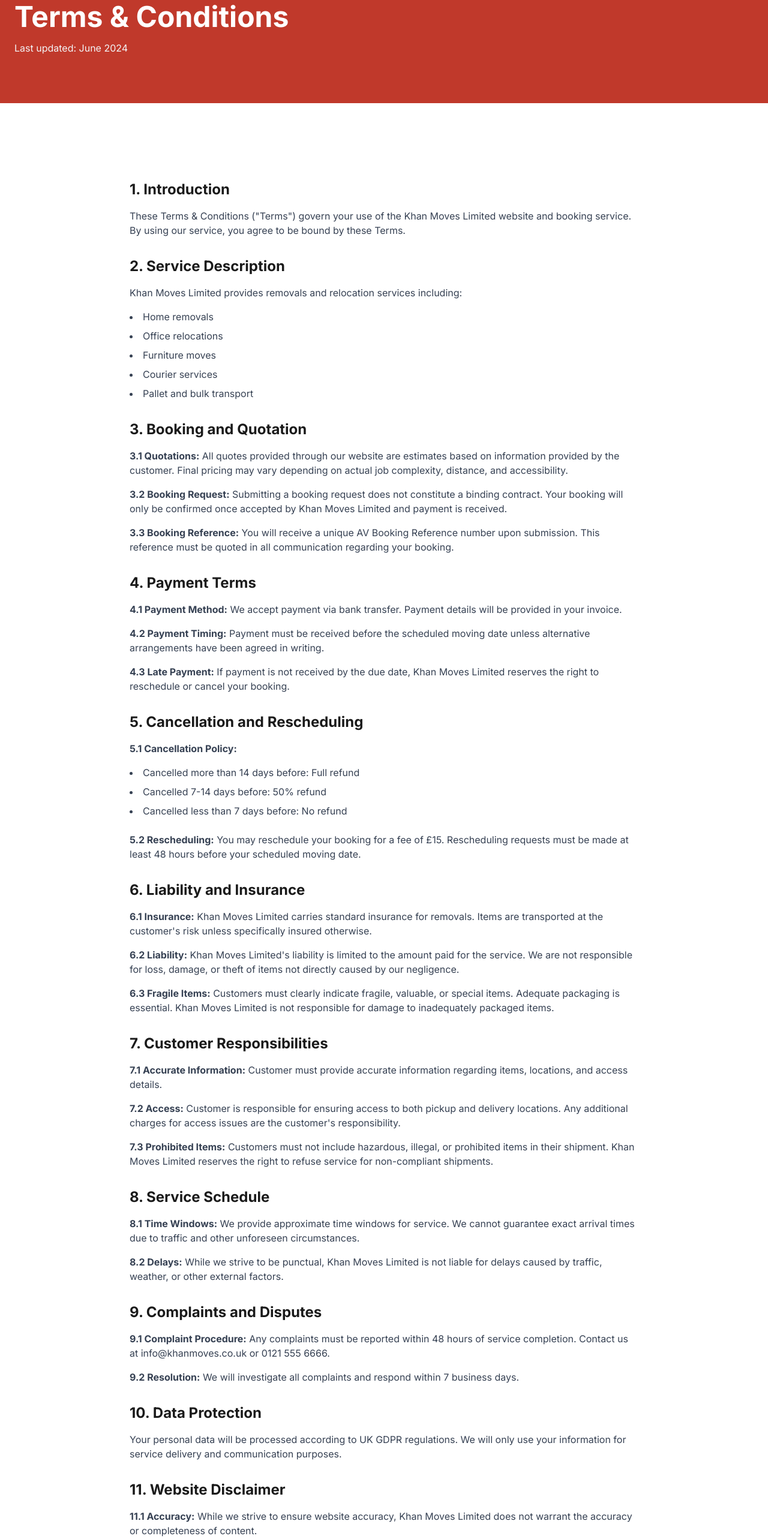
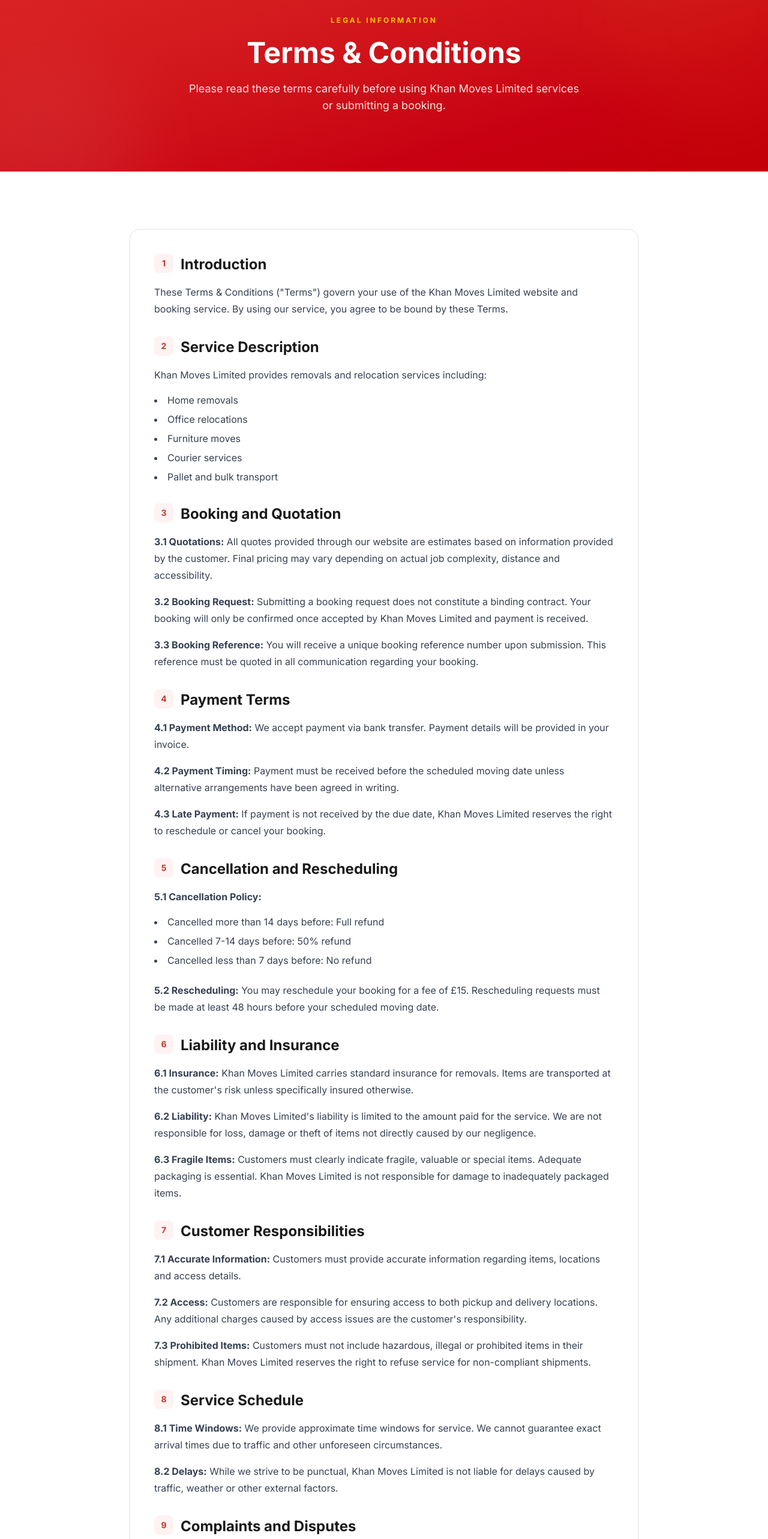
Before and after one commit to khan47650/khan-moves-frontend, a React (Vite) app: page /terms in a window 1280 px wide. Shown: the part 140-2706 px from the top of the page at 60% size. Built offline with nearby package versions, Linux system fonts and the light colour scheme.

Commit message:
some changes

```diff
--- a/src/pages/TermsPage.jsx
+++ b/src/pages/TermsPage.jsx
@@ -1,39 +1,108 @@
-import React from 'react';
+import React from "react";
+import { Link } from "react-router-dom";
+import { motion } from "framer-motion";
+import {
+  FiArrowRight,
+  FiMail,
+  FiPhone
+} from "react-icons/fi";
 
 export default function TermsPage() {
   return (
-    <div className="w-full">
-      {/* Page Header */}
-      <section className="bg-[#C0392B] text-white py-16 md:py-20">
-        <div className="max-w-7xl mx-auto px-6">
-          <h1 className="text-4xl md:text-5xl font-bold">
+    <motion.div
+      initial={{ opacity: 0 }}
+      animate={{ opacity: 1 }}
+      transition={{ duration: 0.4 }}
+      className="w-full bg-[#F5F1ED]"
+    >
+      {/* Hero Section */}
+      <section className="relative overflow-hidden bg-[#DC2626] py-16 text-white md:py-24">
+        <div className="absolute inset-0 bg-linear-to-br from-[#DC2626] to-red-700" />
+
+        <div className="absolute -right-24 -top-24 h-96 w-96 rounded-full bg-yellow-400 opacity-5 blur-3xl" />
+
+        <div className="absolute -bottom-32 -left-20 h-80 w-80 rounded-full bg-white opacity-5 blur-3xl" />
+
+        <div className="relative z-10 mx-auto max-w-7xl px-6 text-center">
+          <motion.span
+            initial={{
+              opacity: 0,
+              y: 20
+            }}
+            animate={{
+              opacity: 1,
+              y: 0
+            }}
+            transition={{
+              duration: 0.5
+            }}
+            className="mb-4 inline-block text-xs font-bold uppercase tracking-[0.25em] text-yellow-400"
+          >
+            Legal Information
+          </motion.span>
+
+          <motion.h1
+            initial={{
+              opacity: 0,
+              y: 30
+            }}
+            animate={{
+              opacity: 1,
+              y: 0
+            }}
+            transition={{
+              duration: 0.6,
+              delay: 0.1
+            }}
+            className="mb-4 text-4xl font-bold leading-tight md:text-5xl"
+          >
             Terms & Conditions
-          </h1>
-          <p className="text-gray-100 mt-4">
-            Last updated: June 2024
-          </p>
+          </motion.h1>
+
+          <motion.p
+            initial={{
+              opacity: 0,
+              y: 30
+            }}
+            animate={{
+              opacity: 1,
+              y: 0
+            }}
+            transition={{
+              duration: 0.6,
+              delay: 0.2
+            }}
+            className="mx-auto max-w-2xl text-lg text-red-100"
+          >
+            Please read these terms carefully before using Khan Moves
+            Limited services or submitting a booking.
+          </motion.p>
         </div>
       </section>
 
       {/* Terms Content */}
-      <section className="py-16 md:py-24 bg-white">
-        <div className="max-w-4xl mx-auto px-6 prose">
-          <h2 className="text-2xl font-bold text-[#1a1a1a] mt-8 mb-4">
-            1. Introduction
-          </h2>
-          <p className="text-gray-700 mb-6">
-            These Terms & Conditions ("Terms") govern your use of the Khan Moves
-            Limited website and booking service. By using our service, you agree to be
-            bound by these Terms.
+      <section className="bg-white py-16 md:py-24">
+        <div className="mx-auto max-w-4xl px-6">
+          <div className="rounded-2xl border border-gray-200 bg-white p-6 shadow-sm sm:p-8 md:p-10">
+            <SectionTitle number="1" title="Introduction" />
+
+            <p className="mb-6 leading-7 text-gray-700">
+              These Terms & Conditions ("Terms") govern your use of the
+              Khan Moves Limited website and booking service. By using
+              our service, you agree to be bound by these Terms.
             </p>
 
-          <h2 className="text-2xl font-bold text-[#1a1a1a] mt-8 mb-4">
-            2. Service Description
-          </h2>
-          <p className="text-gray-700 mb-4">
-            Khan Moves Limited provides removals and relocation services including:
+            <SectionTitle
+              number="2"
+              title="Service Description"
+            />
+
+            <p className="mb-4 leading-7 text-gray-700">
+              Khan Moves Limited provides removals and relocation
+              services including:
             </p>
-          <ul className="list-disc list-inside text-gray-700 mb-6 space-y-2">
+
+            <ul className="mb-6 list-inside list-disc space-y-2 text-gray-700">
               <li>Home removals</li>
               <li>Office relocations</li>
               <li>Furniture moves</li>
@@ -41,193 +110,347 @@
               <li>Pallet and bulk transport</li>
             </ul>
 
-          <h2 className="text-2xl font-bold text-[#1a1a1a] mt-8 mb-4">
-            3. Booking and Quotation
-          </h2>
-          <p className="text-gray-700 mb-4">
-            <strong>3.1 Quotations:</strong> All quotes provided through our website are
-            estimates based on information provided by the customer. Final pricing may
-            vary depending on actual job complexity, distance, and accessibility.
-          </p>
-          <p className="text-gray-700 mb-4">
-            <strong>3.2 Booking Request:</strong> Submitting a booking request does not
-            constitute a binding contract. Your booking will only be confirmed once accepted
-            by Khan Moves Limited and payment is received.
-          </p>
-          <p className="text-gray-700 mb-6">
-            <strong>3.3 Booking Reference:</strong> You will receive a unique AV Booking
-            Reference number upon submission. This reference must be quoted in all
-            communication regarding your booking.
+            <SectionTitle
+              number="3"
+              title="Booking and Quotation"
+            />
+
+            <p className="mb-4 leading-7 text-gray-700">
+              <strong>3.1 Quotations:</strong> All quotes provided
+              through our website are estimates based on information
+              provided by the customer. Final pricing may vary
+              depending on actual job complexity, distance and
+              accessibility.
             </p>
 
-          <h2 className="text-2xl font-bold text-[#1a1a1a] mt-8 mb-4">
-            4. Payment Terms
-          </h2>
-          <p className="text-gray-700 mb-4">
-            <strong>4.1 Payment Method:</strong> We accept payment via bank transfer. Payment
-            details will be provided in your invoice.
-          </p>
-          <p className="text-gray-700 mb-4">
-            <strong>4.2 Payment Timing:</strong> Payment must be received before the
-            scheduled moving date unless alternative arrangements have been agreed in writing.
-          </p>
-          <p className="text-gray-700 mb-6">
-            <strong>4.3 Late Payment:</strong> If payment is not received by the due date,
-            Khan Moves Limited reserves the right to reschedule or cancel your booking.
+            <p className="mb-4 leading-7 text-gray-700">
+              <strong>3.2 Booking Request:</strong> Submitting a
+              booking request does not constitute a binding contract.
+              Your booking will only be confirmed once accepted by
+              Khan Moves Limited and payment is received.
             </p>
 
-          <h2 className="text-2xl font-bold text-[#1a1a1a] mt-8 mb-4">
-            5. Cancellation and Rescheduling
-          </h2>
-          <p className="text-gray-700 mb-4">
+            <p className="mb-6 leading-7 text-gray-700">
+              <strong>3.3 Booking Reference:</strong> You will receive
+              a unique booking reference number upon submission. This
+              reference must be quoted in all communication regarding
+              your booking.
+            </p>
+
+            <SectionTitle
+              number="4"
+              title="Payment Terms"
+            />
+
+            <p className="mb-4 leading-7 text-gray-700">
+              <strong>4.1 Payment Method:</strong> We accept payment
+              via bank transfer. Payment details will be provided in
+              your invoice.
+            </p>
+
+            <p className="mb-4 leading-7 text-gray-700">
+              <strong>4.2 Payment Timing:</strong> Payment must be
+              received before the scheduled moving date unless
+              alternative arrangements have been agreed in writing.
+            </p>
+
+            <p className="mb-6 leading-7 text-gray-700">
+              <strong>4.3 Late Payment:</strong> If payment is not
+              received by the due date, Khan Moves Limited reserves
+              the right to reschedule or cancel your booking.
+            </p>
+
+            <SectionTitle
+              number="5"
+              title="Cancellation and Rescheduling"
+            />
+
+            <p className="mb-4 leading-7 text-gray-700">
               <strong>5.1 Cancellation Policy:</strong>
             </p>
-          <ul className="list-disc list-inside text-gray-700 mb-6 space-y-2">
-            <li>Cancelled more than 14 days before: Full refund</li>
-            <li>Cancelled 7-14 days before: 50% refund</li>
-            <li>Cancelled less than 7 days before: No refund</li>
+
+            <ul className="mb-6 list-inside list-disc space-y-2 text-gray-700">
+              <li>
+                Cancelled more than 14 days before: Full refund
+              </li>
+
+              <li>
+                Cancelled 7-14 days before: 50% refund
+              </li>
+
+              <li>
+                Cancelled less than 7 days before: No refund
+              </li>
             </ul>
-          <p className="text-gray-700 mb-6">
-            <strong>5.2 Rescheduling:</strong> You may reschedule your booking for a fee
-            of £15. Rescheduling requests must be made at least 48 hours before your
-            scheduled moving date.
+
+            <p className="mb-6 leading-7 text-gray-700">
+              <strong>5.2 Rescheduling:</strong> You may reschedule
+              your booking for a fee of £15. Rescheduling requests
+              must be made at least 48 hours before your scheduled
+              moving date.
             </p>
 
-          <h2 className="text-2xl font-bold text-[#1a1a1a] mt-8 mb-4">
-            6. Liability and Insurance
-          </h2>
-          <p className="text-gray-700 mb-4">
-            <strong>6.1 Insurance:</strong> Khan Moves Limited carries standard insurance
-            for removals. Items are transported at the customer's risk unless specifically
+            <SectionTitle
+              number="6"
+              title="Liability and Insurance"
+            />
+
+            <p className="mb-4 leading-7 text-gray-700">
+              <strong>6.1 Insurance:</strong> Khan Moves Limited
+              carries standard insurance for removals. Items are
+              transported at the customer's risk unless specifically
               insured otherwise.
             </p>
-          <p className="text-gray-700 mb-4">
-            <strong>6.2 Liability:</strong> Khan Moves Limited's liability is limited to
-            the amount paid for the service. We are not responsible for loss, damage, or
-            theft of items not directly caused by our negligence.
-          </p>
-          <p className="text-gray-700 mb-6">
-            <strong>6.3 Fragile Items:</strong> Customers must clearly indicate fragile,
-            valuable, or special items. Adequate packaging is essential. Khan Moves Limited
-            is not responsible for damage to inadequately packaged items.
+
+            <p className="mb-4 leading-7 text-gray-700">
+              <strong>6.2 Liability:</strong> Khan Moves Limited's
+              liability is limited to the amount paid for the service.
+              We are not responsible for loss, damage or theft of items
+              not directly caused by our negligence.
             </p>
 
-          <h2 className="text-2xl font-bold text-[#1a1a1a] mt-8 mb-4">
-            7. Customer Responsibilities
-          </h2>
-          <p className="text-gray-700 mb-4">
-            <strong>7.1 Accurate Information:</strong> Customer must provide accurate
-            information regarding items, locations, and access details.
-          </p>
-          <p className="text-gray-700 mb-4">
-            <strong>7.2 Access:</strong> Customer is responsible for ensuring access to
-            both pickup and delivery locations. Any additional charges for access issues
-            are the customer's responsibility.
-          </p>
-          <p className="text-gray-700 mb-6">
-            <strong>7.3 Prohibited Items:</strong> Customers must not include hazardous,
-            illegal, or prohibited items in their shipment. Khan Moves Limited reserves
-            the right to refuse service for non-compliant shipments.
+            <p className="mb-6 leading-7 text-gray-700">
+              <strong>6.3 Fragile Items:</strong> Customers must
+              clearly indicate fragile, valuable or special items.
+              Adequate packaging is essential. Khan Moves Limited is
+              not responsible for damage to inadequately packaged
+              items.
             </p>
 
-          <h2 className="text-2xl font-bold text-[#1a1a1a] mt-8 mb-4">
-            8. Service Schedule
-          </h2>
-          <p className="text-gray-700 mb-4">
-            <strong>8.1 Time Windows:</strong> We provide approximate time windows for
-            service. We cannot guarantee exact arrival times due to traffic and other
+            <SectionTitle
+              number="7"
+              title="Customer Responsibilities"
+            />
+
+            <p className="mb-4 leading-7 text-gray-700">
+              <strong>7.1 Accurate Information:</strong> Customers
+              must provide accurate information regarding items,
+              locations and access details.
+            </p>
+
+            <p className="mb-4 leading-7 text-gray-700">
+              <strong>7.2 Access:</strong> Customers are responsible
+              for ensuring access to both pickup and delivery
+              locations. Any additional charges caused by access
+              issues are the customer's responsibility.
+            </p>
+
+            <p className="mb-6 leading-7 text-gray-700">
+              <strong>7.3 Prohibited Items:</strong> Customers must
+              not include hazardous, illegal or prohibited items in
+              their shipment. Khan Moves Limited reserves the right to
+              refuse service for non-compliant shipments.
+            </p>
+
+            <SectionTitle
+              number="8"
+              title="Service Schedule"
+            />
+
+            <p className="mb-4 leading-7 text-gray-700">
+              <strong>8.1 Time Windows:</strong> We provide
+              approximate time windows for service. We cannot
+              guarantee exact arrival times due to traffic and other
               unforeseen circumstances.
             </p>
-          <p className="text-gray-700 mb-6">
-            <strong>8.2 Delays:</strong> While we strive to be punctual, Khan Moves Limited
-            is not liable for delays caused by traffic, weather, or other external factors.
+
+            <p className="mb-6 leading-7 text-gray-700">
+              <strong>8.2 Delays:</strong> While we strive to be
+              punctual, Khan Moves Limited is not liable for delays
+              caused by traffic, weather or other external factors.
             </p>
 
-          <h2 className="text-2xl font-bold text-[#1a1a1a] mt-8 mb-4">
-            9. Complaints and Disputes
-          </h2>
-          <p className="text-gray-700 mb-4">
-            <strong>9.1 Complaint Procedure:</strong> Any complaints must be reported within
-            48 hours of service completion. Contact us at info@khanmoves.co.uk or
-            0121 555 6666.
-          </p>
-          <p className="text-gray-700 mb-6">
-            <strong>9.2 Resolution:</strong> We will investigate all complaints and respond
-            within 7 business days.
+            <SectionTitle
+              number="9"
+              title="Complaints and Disputes"
+            />
+
+            <p className="mb-4 leading-7 text-gray-700">
+              <strong>9.1 Complaint Procedure:</strong> Any complaints
+              must be reported within 48 hours of service completion.
+              Contact us at{" "}
+              <a
+                href="mailto:khanmovesuk@gmail.com"
+                className="font-semibold text-[#C0392B] hover:underline"
+              >
+                khanmovesuk@gmail.com
+              </a>{" "}
+              or{" "}
+              <a
+                href="tel:+447424153126"
+                className="font-semibold text-[#C0392B] hover:underline"
+              >
+                07424 153126
+              </a>
+              .
             </p>
 
-          <h2 className="text-2xl font-bold text-[#1a1a1a] mt-8 mb-4">
-            10. Data Protection
-          </h2>
-          <p className="text-gray-700 mb-6">
-            Your personal data will be processed according to UK GDPR regulations. We will
-            only use your information for service delivery and communication purposes.
+            <p className="mb-6 leading-7 text-gray-700">
+              <strong>9.2 Resolution:</strong> We will investigate all
+              complaints and respond within 7 business days.
             </p>
 
-          <h2 className="text-2xl font-bold text-[#1a1a1a] mt-8 mb-4">
-            11. Website Disclaimer
-          </h2>
-          <p className="text-gray-700 mb-4">
-            <strong>11.1 Accuracy:</strong> While we strive to ensure website accuracy,
-            Khan Moves Limited does not warrant the accuracy or completeness of content.
-          </p>
-          <p className="text-gray-700 mb-6">
-            <strong>11.2 Availability:</strong> Website access is provided on an "as-is"
-            basis. We do not guarantee uninterrupted availability.
+            <SectionTitle
+              number="10"
+              title="Data Protection"
+            />
+
+            <p className="mb-6 leading-7 text-gray-700">
+              Your personal data will be processed according to UK
+              GDPR regulations. We will only use your information for
+              service delivery and communication purposes.
             </p>
 
-          <h2 className="text-2xl font-bold text-[#1a1a1a] mt-8 mb-4">
-            12. Changes to Terms
-          </h2>
-          <p className="text-gray-700 mb-6">
-            Khan Moves Limited reserves the right to change these Terms at any time. Changes
-            will be effective immediately upon posting to the website.
+            <SectionTitle
+              number="11"
+              title="Website Disclaimer"
+            />
+
+            <p className="mb-4 leading-7 text-gray-700">
+              <strong>11.1 Accuracy:</strong> While we strive to
+              ensure website accuracy, Khan Moves Limited does not
+              warrant the accuracy or completeness of content.
             </p>
 
-          <h2 className="text-2xl font-bold text-[#1a1a1a] mt-8 mb-4">
-            13. Governing Law
-          </h2>
-          <p className="text-gray-700 mb-6">
-            These Terms are governed by the laws of England and Wales. Any disputes will be
-            resolved in the English courts.
+            <p className="mb-6 leading-7 text-gray-700">
+              <strong>11.2 Availability:</strong> Website access is
+              provided on an "as-is" basis. We do not guarantee
+              uninterrupted availability.
             </p>
 
-          <h2 className="text-2xl font-bold text-[#1a1a1a] mt-8 mb-4">
-            14. Contact Us
-          </h2>
-          <p className="text-gray-700 mb-2">
-            For questions about these Terms, please contact:
+            <SectionTitle
+              number="12"
+              title="Changes to Terms"
+            />
+
+            <p className="mb-6 leading-7 text-gray-700">
+              Khan Moves Limited reserves the right to change these
+              Terms at any time. Changes will be effective immediately
+              upon posting to the website.
             </p>
-          <p className="text-gray-700 mb-2">
-            <strong>Khan Moves Limited</strong>
+
+            <SectionTitle
+              number="13"
+              title="Governing Law"
+            />
+
+            <p className="mb-6 leading-7 text-gray-700">
+              These Terms are governed by the laws of England and
+              Wales. Any disputes will be resolved in the English
+              courts.
             </p>
-          <p className="text-gray-700 mb-2">
-            Email: <a href="mailto:info@khanmoves.co.uk" className="text-[#C0392B] font-semibold hover:underline">
-              info@khanmoves.co.uk
+
+            <SectionTitle
+              number="14"
+              title="Contact Us"
+            />
+
+            <p className="mb-4 leading-7 text-gray-700">
+              For questions about these Terms, please contact Khan
+              Moves Limited.
+            </p>
+
+            <div className="mt-5 space-y-3 rounded-xl border border-red-100 bg-red-50 p-5">
+              <div className="flex items-center gap-3">
+                <div className="flex h-9 w-9 shrink-0 items-center justify-center rounded-lg bg-[#C0392B] text-white">
+                  <FiMail size={17} />
+                </div>
+
+                <div>
+                  <p className="text-xs font-semibold uppercase tracking-wide text-gray-500">
+                    Email
+                  </p>
+
+                  <a
+                    href="mailto:khanmovesuk@gmail.com"
+                    className="font-semibold text-[#C0392B] hover:underline"
+                  >
+                    khanmovesuk@gmail.com
                   </a>
+                </div>
+              </div>
+
+              <div className="flex items-center gap-3">
+                <div className="flex h-9 w-9 shrink-0 items-center justify-center rounded-lg bg-[#C0392B] text-white">
+                  <FiPhone size={17} />
+                </div>
+
+                <div>
+                  <p className="text-xs font-semibold uppercase tracking-wide text-gray-500">
+                    Phone
                   </p>
-          <p className="text-gray-700">
-            Phone: <a href="tel:01215556666" className="text-[#C0392B] font-semibold hover:underline">
-              0121 555 6666
+
+                  <a
+                    href="tel:+447424153126"
+                    className="font-semibold text-[#C0392B] hover:underline"
+                  >
+                    07424 153126
                   </a>
-          </p>
+                </div>
+              </div>
+            </div>
+          </div>
         </div>
       </section>
 
       {/* Bottom CTA */}
-      <section className="py-12 bg-gray-50 border-t border-gray-200">
-        <div className="max-w-4xl mx-auto px-6 text-center">
-          <p className="text-gray-600 mb-4">
-            Understood and ready to book your move?
+      <section className="relative overflow-hidden bg-[#DC2626] py-16 text-white md:py-20">
+        <div className="absolute -left-20 -top-20 h-72 w-72 rounded-full bg-yellow-400 opacity-5 blur-3xl" />
+
+        <div className="absolute -bottom-24 -right-16 h-80 w-80 rounded-full bg-white opacity-5 blur-3xl" />
+
+        <motion.div
+          initial={{
+            opacity: 0,
+            y: 20
+          }}
+          whileInView={{
+            opacity: 1,
+            y: 0
+          }}
+          viewport={{
+            once: true
+          }}
+          transition={{
+            duration: 0.6
+          }}
+          className="relative z-10 mx-auto max-w-4xl px-6 text-center"
+        >
+          <h2 className="mb-4 text-3xl font-bold md:text-4xl">
+            Ready to Book Your Move?
+          </h2>
+
+          <p className="mb-8 text-lg text-red-100">
+            Get your quote and complete your booking in just a few
+            simple steps.
           </p>
-          <a
-            href="/booking"
-            className="inline-block bg-[#C0392B] text-white font-bold px-8 py-3 rounded-lg hover:bg-red-800 transition"
+
+          <Link
+            to="/booking"
+            className="inline-flex items-center gap-2 rounded-lg bg-yellow-400 px-10 py-3 font-bold text-[#1a1a1a] shadow-lg transition-all hover:scale-105 hover:bg-yellow-500 active:scale-95"
           >
             Continue to Booking
-          </a>
-        </div>
+            <FiArrowRight size={18} />
+          </Link>
+        </motion.div>
       </section>
+    </motion.div>
+  );
+}
+
+function SectionTitle({
+  number,
+  title
+}) {
+  return (
+    <div className="mb-4 mt-8 flex items-start gap-3 first:mt-0">
+      <span className="flex h-8 w-8 shrink-0 items-center justify-center rounded-lg bg-red-50 text-sm font-bold text-[#C0392B]">
+        {number}
+      </span>
+
+      <h2 className="pt-0.5 text-2xl font-bold text-[#1a1a1a]">
+        {title}
+      </h2>
     </div>
   );
 }
```
Lines whose indentation alone changed are shown as unchanged.
